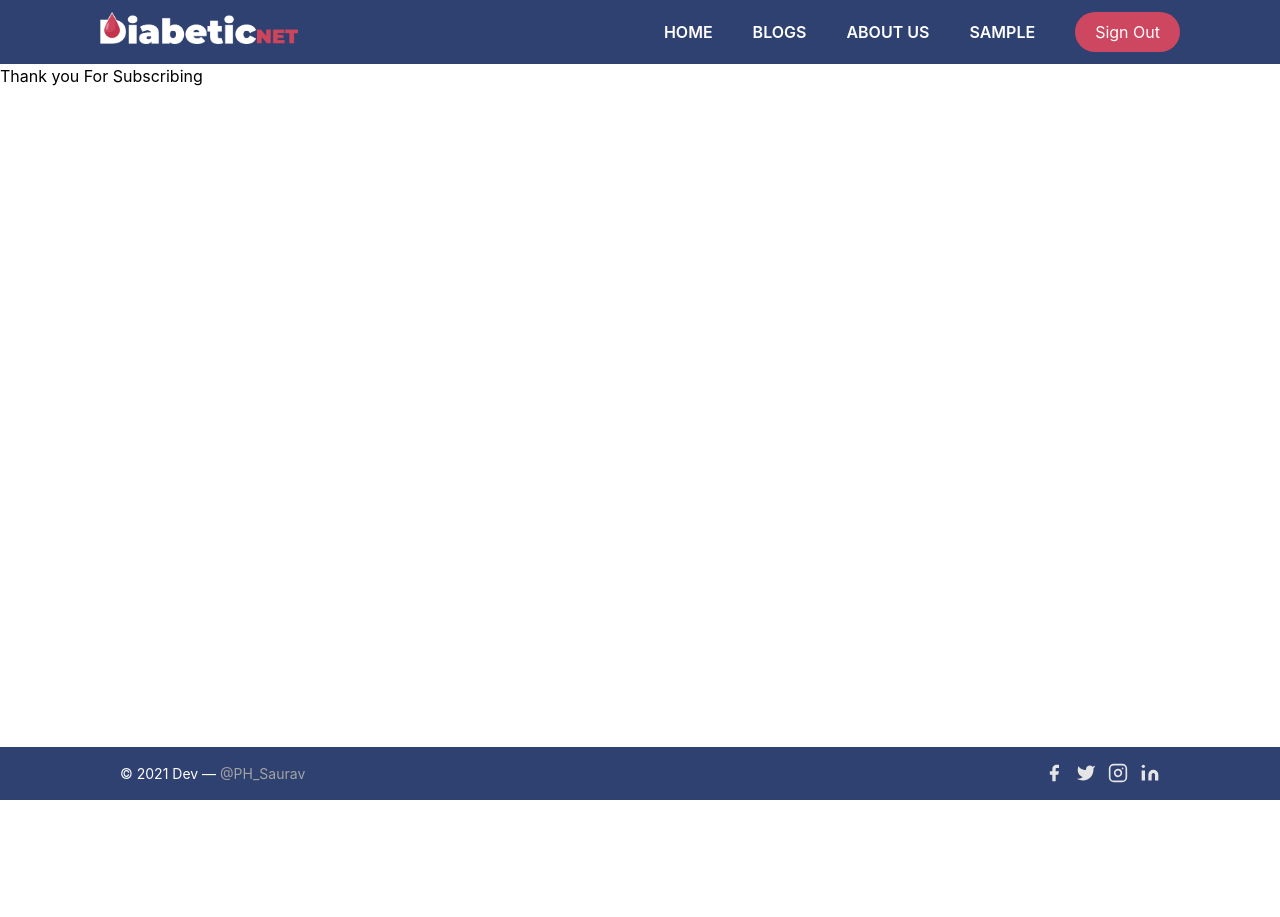
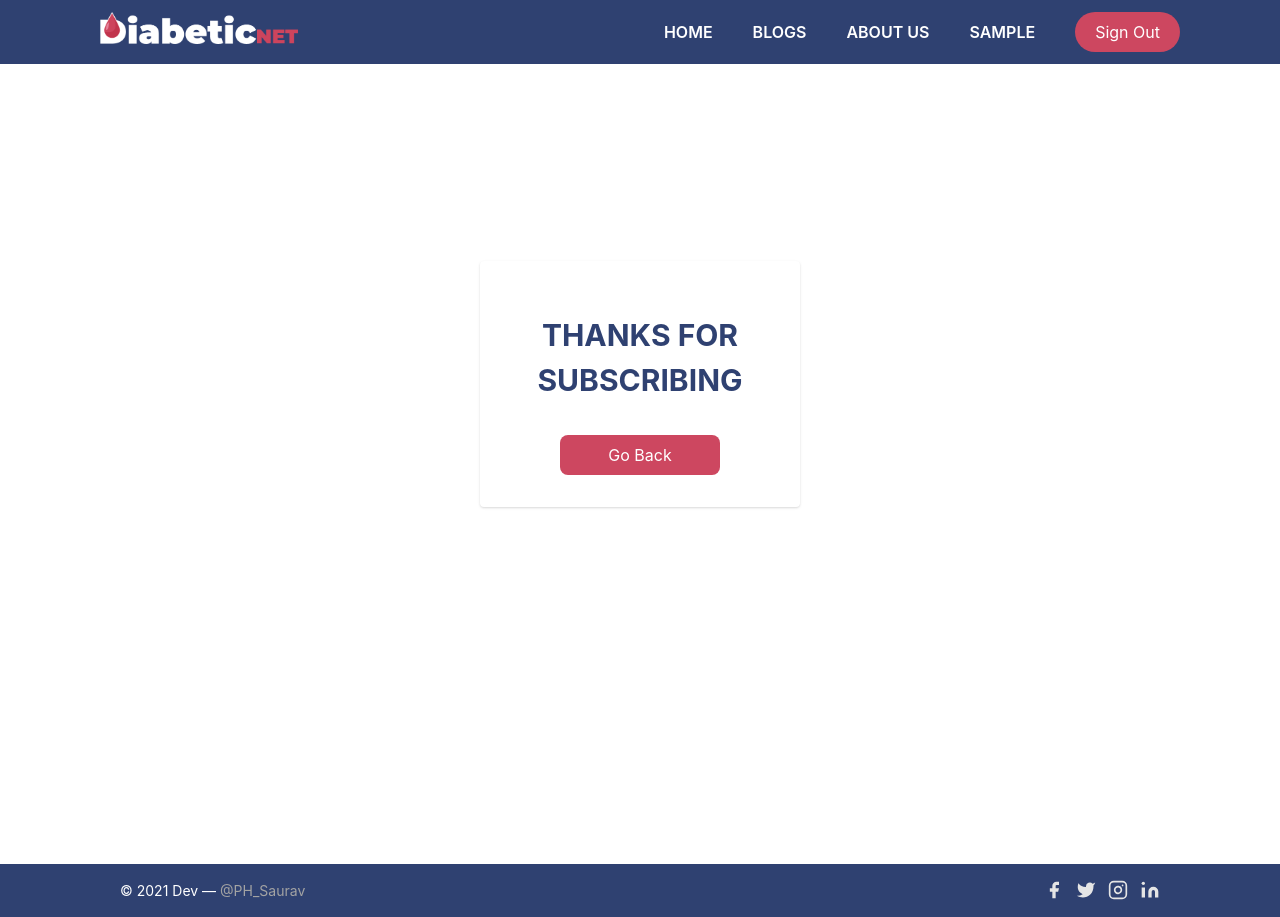
Before and after one commit to phsaurav/diabetic-net, a React (Create React App) app: page /subscribe in a window 1280 px wide. Before the commit the page ends 800 px from the top, so only its background shows below. Built offline with nearby package versions, Linux system fonts and the light colour scheme; no server answers; sample sign-in values are in the browser's storage.

Commit message:
Subscribe Added 🏆

```diff
--- a/src/containers/Subscribe/Subscribe.js
+++ b/src/containers/Subscribe/Subscribe.js
@@ -1,9 +1,34 @@
 import React from 'react';
+import { Link } from 'react-router-dom';
 
 const Subscribe = () => {
 	return (
 		<div>
-			<h1>Thank you For Subscribing</h1>
+			<div className="h-screen w-full flex flex-col items-center justify-center bg-teal-lightest font-sans">
+				<div
+					v-if="modal.visible"
+					className="h-screen w-full absolute flex items-center justify-center bg-modal mb-40"
+				>
+					<div className="bg-white rounded shadow p-8 m-4 max-w-xs max-h-full text-center ">
+						<h1
+							className="text-center text-3xl font-bold text-blue-40 py-5  uppercase"
+							id="services"
+						>
+							Thanks for Subscribing
+						</h1>
+						<Link to="/home">
+							<div className=" mt-3  flex  flex-row justify-center">
+								<button
+									className=" p-2  w-40  bg-brand-1  rounded-lg  text-white hover:bg-indigo-300"
+									type="button"
+								>
+									Go Back
+								</button>
+							</div>
+						</Link>
+					</div>
+				</div>
+			</div>
 		</div>
 	);
 };
```
